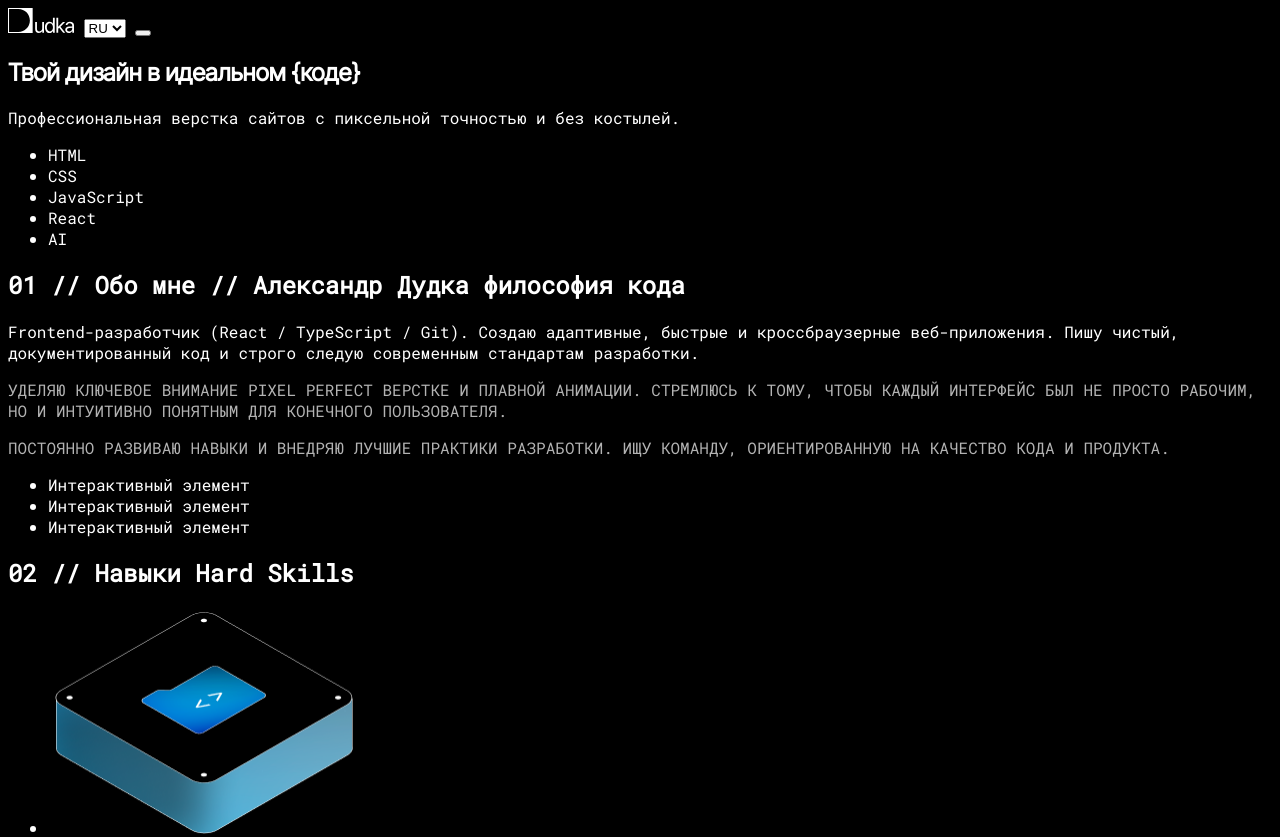
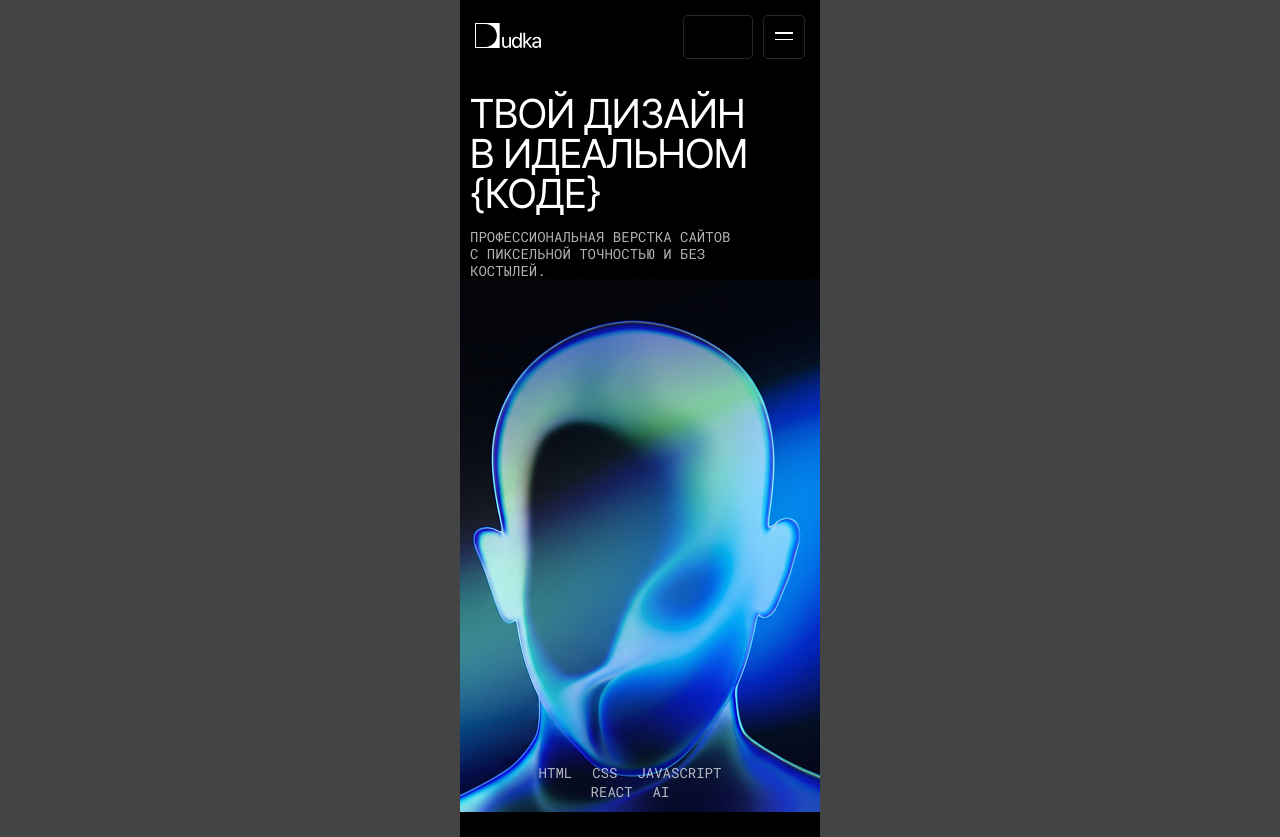
Before and after one commit to alexsander-lovers/myPortfolio, a plain HTML site: page source/index.html in a window 1280 px wide. Shown: the top 837 px of the page. Drawn offline with Linux system fonts and the light colour scheme.

Commit message:
is finalizing the website

```diff
--- a/source/index.html
+++ b/source/index.html
@@ -10,54 +10,68 @@
   </head>
   <body>
     <header class="header">
+      <div class="header__container">
         <nav class="navigation">
           <a class="navigation__link">
             <img class="logo logo__header" src="images/logo.svg" width="66" height="25" alt="Лого сайта">
           </a>
-        <select name="language-site" id="language-site">
-          <option value="RU">RU</option>
-          <option value="EN">EN</option>
-        </select>
-        <button class="burger-menu-btn" aria-label="Открыть меню">
-          <span class="burger-menu-line"></span>
-          <span class="burger-menu-line"></span>
-        </button>
+          <div class="navigation-dropdown__wrapper">
+            <div class="navigation-dropdown"></div>
+          </div>
+          <div class="burger">
+            <div class="burger__wrapper">
+              <div class="burger-menu" aria-label="Открыть меню">
+                <span class="burger-menu__line"></span>
+                <span class="burge-menu__line"></span>
+              </div>
+            </div>
+          </div>
         </nav>
+      </div>
     </header>
     <main class="main-index">
       <section class="hero">
-        <h1 class="hero__title">
+        <h1 class="visually-hidden">Портфолио начало сайта</h1>
+        <div class="hero__container">
+          <p class="hero__title">
             Твой дизайн в идеальном {коде}
-        </h1>
+          </p>
           <p class="hero__text">
             Профессиональная верстка сайтов с пиксельной точностью и без костылей.
           </p>
-          <ul class="hero__list">
-            <li class="hero__item">HTML</li>
-            <li class="hero__item">CSS</li>
-            <li class="hero__item">JavaScript</li>
-            <li class="hero__item">React</li>
-            <li class="hero__item">AI</li>
+        </div>
+      </section>
+      <section class="features">
+        <div class="features__container">
+          <ul class="features__list">
+            <li class="features__item">HTML</li>
+            <li class="features__item">CSS</li>
+            <li class="features__item">JavaScript</li>
+            <li class="features__item">React</li>
+            <li class="features__item">AI</li>
           </ul>
+        </div>
       </section>
       <section class="about">
+        <div class="about__container">
           <h2 class="title about__title" id="about__title">01 // Обо мне // Александр Дудка философия кода</h2>
           <p class="about__text">Frontend-разработчик (React / TypeScript / Git). Создаю адаптивные, быстрые и кроссбраузерные веб-приложения. Пишу чистый, документированный код и строго следую современным стандартам разработки.</p>
-        <div class="about__container">
-            <p class="text about__text about__text--another">Уделяю ключевое внимание Pixel Perfect верстке и плавной анимации. Стремлюсь к тому, чтобы каждый интерфейс был не просто рабочим, но и интуитивно понятным для конечного пользователя.</p>
-            <p class="text about__text about__text--subtext">Постоянно развиваю навыки и внедряю лучшие практики разработки. Ищу команду, ориентированную на качество кода и продукта.</p>
+          <div class="about__container-text">
+              <p class="text  about__text--another">Уделяю ключевое внимание Pixel Perfect верстке и плавной анимации. Стремлюсь к тому, чтобы каждый интерфейс был не просто рабочим, но и интуитивно понятным для конечного пользователя.</p>
+              <p class="text about__text--subtext">Постоянно развиваю навыки и внедряю лучшие практики разработки. Ищу команду, ориентированную на качество кода и продукта.</p>
           </div>
           <ul class="about__list">
               <li class="about__item">
-              <span class="visually-hidden">Интерактивный элемент</span>
+              <img src="images/about-icon-1.svg" width="46" height="39" alt="Декоративный элемент">
               </li>
               <li class="about__item">
-              <span class="visually-hidden">Интерактивный элемент</span>
+                <img src="images/about-icon-2.svg" width="46" height="39" alt="Декоративный элемент">
               </li>
               <li class="about__item">
-              <span class="visually-hidden">Интерактивный элемент</span>
+                <img src="images/about-icon-3.svg" width="46" height="39" alt="Декоративный элемент">
               </li>
           </ul>
+        </div>
       </section>
       <section class="skills">
         <h2 class="title skills__title" id="skills__title">02 // Навыки Hard Skills</h2>
@@ -209,7 +223,7 @@
         <p class="text benefits__text">Логическим продолжением учебы стала стажировка в компании «Лига А», где я получил ценный опыт коммерческой разработки и создания реальных веб-интерфейсов в команде.</p>
         <p class="text benefits__text">Я не останавливаюсь на достигнутом и постоянно углубляю свои знания: регулярно изучаю профильную литературу, включая такие фундаментальные труды, как «Выразительный JavaScript», и осваиваю новые инструменты для создания чистого, эффективного кода.</p>
         <div class="benefits__continer">
-            <h3 class="title benefits__title">HTML ACADEMY</h3>
+            <h3 class="title benefits__title--another">HTML ACADEMY</h3>
             <ul class="benefits__list">
                 <li class="benefits__item">//Семантическая и адаптивная вёрстка (HTML5 и CSS3)</li>
                 <li class="benefits__item">//Продвинутая работа с CSS (Flexbox, Grid, Sass/LESS)</li>
@@ -218,9 +232,9 @@
                 <li class="benefits__item">//Работа с библиотеками/фреймворками</li>
                 <li class="benefits__item">//Тестирование и бэкенд</li>
             </ul>
-            <div class="benefits__wrapper">
-              <button class="button" type="button">Посмотреть сертификаты<span class="button__icon"></span></button>
-            </div>
+            <a class="button benefits__link">
+              Посмотреть сертификаты
+            </a>
         </div>
       </section>
     </main>
@@ -266,8 +280,8 @@
           <li class="copyright__item">Privacy policy</li>
           <li class="copyright__item">User agreement</li>
           <li class="copyright__item">Design by <a class="copyright__link" href="https://t.me/krisrog" target="_blank">Kristina Bondarenko</a></li>
+          <li class="copyright__item">© 2026 Dudka</li>
         </ul>
-        <p class="copyright">© 2026 Dudka</p>
       </section>
     </footer>
   </body>
--- a/source/style/style.css
+++ b/source/style/style.css
@@ -16,22 +16,333 @@
   font-display: swap;
 }
 
+@font-face {
+  font-family: "Inter Tight";
+  font-weight: 500;
+  font-style: normal;
+  src: url("../fonts/InterTight-Medium.woff2") format("woff2"),
+       url("../fonts/InterTight-Medium.woff") format("woff");
+  font-display: swap;
+}
+
 * {
   box-sizing: border-box;
+  padding: 0;
+  margin: 0;
+}
+
+.visually-hidden {
+  position: absolute;
+  width: 1px;
+  height: 1px;
+  margin: -1px;
+  border: 0;
+  padding: 0;
+  white-space: nowrap;
+  clip-path: inset(100%);
+  clip: rect(0 0 0 0);
+  overflow: hidden;
+}
+
+html {
+  width: 360px;
+  margin: 0 auto;
+  background-color: #444444;
 }
 
 body {
   background-color: #000;
   color: #fff;
   font-family: "Roboto", "Arial", sans-serif;
-  font-size: 1rem;
+  font-size: 14px;
+  text-transform: uppercase;
+}
+
+.header {
+  padding: 15px;
+  padding-bottom: 0;
+  margin-bottom: 35px;
+}
+
+.navigation {
+  display: flex;
+}
+
+.navigation__link {
+  padding-top: 8px;
+  padding-bottom: 7px;
+  margin-right: auto;
+  cursor: pointer;
+}
+
+.navigation-dropdown__wrapper {
+  padding: 12px 15px 9px 15px;
+  margin-right: 10px;
+  border: 1px solid rgba(255, 255, 255, 0.15);
+  border-radius: 5px;
+}
+
+.navigation-dropdown {
+  width: 38px;
+}
+
+.burger {
+  cursor: pointer;
+  border: 1px solid rgba(255, 255, 255, 0.15);
+  border-radius: 5px;
+}
+
+.burger__wrapper {
+  padding: 16px 11px;
+}
+
+.burger-menu {
+  width: 18px;
+  display: flex;
+  flex-direction: column;
+  justify-content: space-between;
+  cursor: pointer;
+  background: transparent;
+  border: none;
+  padding: 0;
+}
+
+.burger-menu .burger-menu__line {
+  margin-bottom: 5px;
+}
+
+.burger-menu span {
+  display: block;
+  width: 100%;
+  height: 1.5px;
+  background-color: #fff;
+  transition: transform 0.3s ease, opacity 0.3s ease;
+}
+
+.hero {
+  margin-left: 10px;
+  margin-right: auto;
 }
 
 .hero__title {
+  width: 297px;
+  margin-bottom: 15px;
   font-family: "Inter Tight", "Arial", sans-serif;
+  font-size: 40px;
+  line-height: 100%;
+}
+
+.hero__text {
+  width: 263px;
+  line-height: 120%;
+  opacity: 70%;
+}
+
+.features {
+  background-image: url("../images/background-photo.png");
+  background-size: 100% auto;
+  background-repeat: no-repeat;
+}
+
+.features__container {
+  padding-top: 484px;
+  padding-bottom: 15px;
+  width: 226px;
+  margin: 0 auto;
+  margin-bottom: 70px;
+}
+
+.features__list {
+  display: flex;
+  justify-content: center;
+  flex-wrap: wrap;
+  padding: 0;
+  margin: 0;
+  list-style: none;
+  opacity: 70%;
+}
+
+.features__item {
+  margin-right: 20px;
+}
+
+.features__text {
+  line-height: 120%;
+  opacity: 70%;
+}
+
+.title {
+  font-size: 12px;
+  line-height: 120%;
+}
+
+.about {
+  margin: 10px;
+  margin-bottom: 70px;
+}
+
+.about__title {
+  width: 231px;
+  margin-bottom: 15px;
+}
+
+.about__text {
+  font-family: "Inter Tight", "Arial", sans-serif;
+  font-size: 25px;
+  line-height: 94%;
+  text-transform: none;
+  margin-bottom: 15px;
+}
+
+.about__container-text {
+  background-image: url('../images/about-img.jpg');
+  margin-bottom: 5px;
+}
+
+.about__text--another {
+  margin-bottom: 15px;
+}
+
+.about__text--subtext {
+  width: 124px;
+  padding-bottom: 191px;
 }
 
 .text {
+  line-height: 120%;
   opacity: 70%;
-  text-transform: uppercase;
 }
+
+.about__list {
+  display: flex;
+  flex-wrap: wrap;
+  list-style: none;
+}
+
+.about__item {
+  padding: 33px 32px;
+  margin-bottom: 2px;
+  background-color: #121212;
+  border-radius: 5px;
+}
+
+.about__item:not(:last-child) {
+  margin-right: 5px;
+}
+
+
+.slider__list {
+  padding: 0;
+  margin: 0;
+  list-style: none;
+}
+
+.slider__item-title {
+  font-family: "Inter Tight", "Arial", sans-serif;
+  font-size: 30px;
+}
+
+.slider__item-title-another {
+  font-family: "Inter Tight", "Arial", sans-serif;
+  font-size: 30px;
+}
+
+.services__list {
+  padding: 0;
+  margin: 0;
+  list-style: none;
+}
+
+.services__another-title {
+  font-size: 25px;
+}
+
+.services__list-another {
+  padding: 0;
+  margin: 0;
+  list-style: none;
+}
+
+.services_text {
+  opacity: 56%;
+}
+
+.benefits__text--another {
+  font-family: "Inter Tight", "Arial", sans-serif;
+  font-size: 25px;
+}
+
+.benefits__continer {
+  background: url('../images/benefits-background-photo.png') no-repeat;
+}
+
+.benefits__title--another {
+  font-family: "Inter Tight", "Arial", sans-serif;
+  font-size: 30px;
+}
+
+.benefits__list {
+  padding: 0;
+  margin: 0;
+  list-style: none;
+}
+
+.benefits__item {
+  font-size: 12px;
+  line-height: 120%;
+}
+
+.benefits__link {
+  text-decoration: none;
+  background-color: #fff;
+  color: #000;
+  font-family: "Inter Tight", "Arial", sans-serif;
+  font-weight: 500;
+  font-size: 14px;
+}
+
+.footer {
+  text-align: center;
+}
+
+.footer__text {
+  font-size: 12px;
+  line-height: 120%;
+}
+
+.footer__list {
+  padding: 0;
+  margin: 0;
+  list-style: none;
+}
+
+.footer__link {
+  text-decoration: none;
+  color: #fff;
+  line-height: 120%;
+}
+
+.contacts__list {
+  padding: 0;
+  margin: 0;
+  list-style: none;
+}
+
+.contacts__link {
+  text-decoration: none;
+  color: #fff;
+  line-height: 120%;
+}
+
+.copyright__list {
+  padding: 0;
+  margin: 0;
+  list-style: none;
+  font-size: 16px;
+}
+
+.copyright__link {
+  text-decoration: none;
+  color: #fff;
+  line-height: 120%;
+}
```
Also changed, not shown: source/fonts/InterTight-Medium.woff (added), source/fonts/InterTight-Medium.woff2 (added), source/images/background-photo.png (added), source/images/benefits-background-photo.png (added), source/images/button.svg (added). Lines whose indentation alone changed are shown as unchanged.
